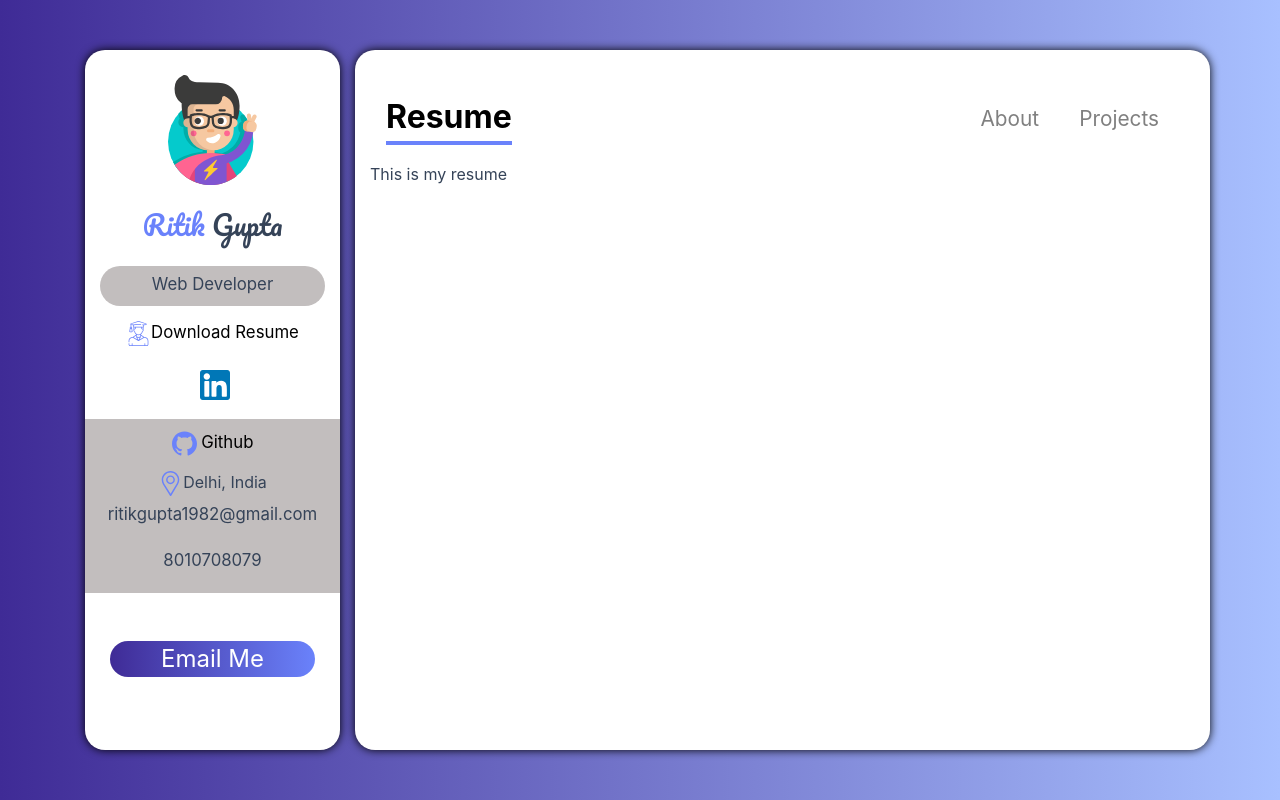
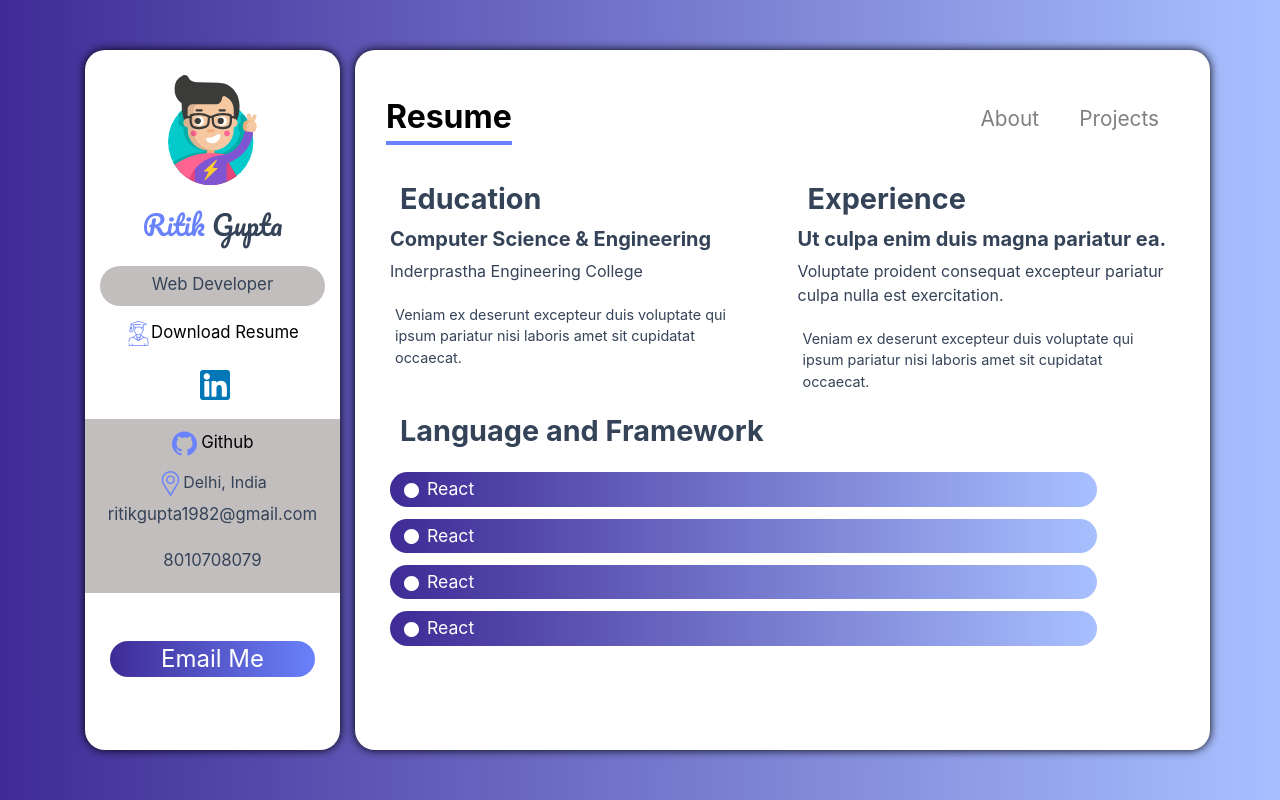
Before and after one commit to RitikGupta19/Portfolio, a React (Create React App) app: page /resume in a window 1280 px wide. Built offline with nearby package versions, Linux system fonts and the light colour scheme.

Commit message:
updated resume component

```diff
--- a/src/Components/Resume.js
+++ b/src/Components/Resume.js
@@ -1,7 +1,72 @@
 import React from "react";
+import react from "../assets/icons/react.svg";
+import SkillBar from "./SkillBar";
 
 const Resume = () => {
-  return <div>This is my resume</div>;
+  const skills = [
+    {
+      icon: react,
+      name: "React",
+    },
+    {
+      icon: react,
+      name: "React",
+    },
+    {
+      icon: react,
+      name: "React",
+    },
+    {
+      icon: react,
+      name: "React",
+    },
+  ];
+
+  return (
+    <div className='container resume'>
+      <div className='row'>
+        <div className='col-lg-6 resume_card'>
+          <h4 className='resume_card_heading'>Education</h4>
+          <div className='resume_card_body'>
+            <h5 className='resume_card_title'>
+              Computer Science & Engineering
+            </h5>
+            <p className='resume_card_name'>Inderprastha Engineering College</p>
+            <p className='resume_card_details'>
+              Veniam ex deserunt excepteur duis voluptate qui ipsum pariatur
+              nisi laboris amet sit cupidatat occaecat.
+            </p>
+          </div>
+        </div>
+        <div className='col-lg-6 resume_card'>
+          <h4 className='resume_card_heading'>Experience</h4>
+          <div className='resume_card_body'>
+            <h5 className='resume_card_title'>
+              Ut culpa enim duis magna pariatur ea.
+            </h5>
+            <p className='resume_card_name'>
+              Voluptate proident consequat excepteur pariatur culpa nulla est
+              exercitation.
+            </p>
+            <p className='resume_card_details'>
+              Veniam ex deserunt excepteur duis voluptate qui ipsum pariatur
+              nisi laboris amet sit cupidatat occaecat.
+            </p>
+          </div>
+        </div>
+      </div>
+      <h5 className='resume_skills_heading'>Language and Framework</h5>
+      <div className='row'>
+        <div className='col resume_skills'>
+          <div className='resume_skills_body mt-3'>
+            {skills.map((skill, index) => (
+              <SkillBar skill={skill} />
+            ))}
+          </div>
+        </div>
+      </div>
+    </div>
+  );
 };
 
 export default Resume;
--- /dev/null
+++ b/src/Components/SkillBar.js
@@ -0,0 +1,16 @@
+import React from "react";
+
+const SkillBar = ({ skill: { icon, name } }) => {
+  return (
+    <div className='bar'>
+      <div className='bar_wrapper'>
+        <span className='bar_name '>
+          <img src={icon} alt='icon' className='bar_icon mr-2' />
+          {name}
+        </span>
+      </div>
+    </div>
+  );
+};
+
+export default SkillBar;
--- a/src/index.css
+++ b/src/index.css
@@ -222,3 +222,59 @@
 .skill_card_title {
   font-weight: 600;
 }
+
+/* Resume component */
+
+.resume {
+  padding: 20px;
+}
+
+.resume_card_heading,
+.resume_skills_heading {
+  margin-left: 10px;
+  font-size: 1.8rem;
+  font-weight: 700;
+  color: #354358;
+}
+
+.resume_card_body {
+  margin-top: 10px;
+}
+
+.resume_card_title {
+  font-weight: 700;
+}
+
+.resume_card_details {
+  font-size: 0.9rem;
+  padding: 5px;
+}
+
+.resume_card_name {
+  font-size: 16px;
+}
+
+/* Bar component */
+.bar {
+  width: 90%;
+  background-color: #f1f2f3;
+  border-radius: 20px;
+  margin-bottom: 12px;
+}
+
+.bar_icon {
+  width: 15px;
+  height: 15px;
+}
+
+.bar_wrapper {
+  background-image: linear-gradient(90deg, #3f2b96, #a8c0ff);
+  border-radius: 20px;
+  padding: 4px 14px;
+  color: #fff;
+  font-size: 0.9rem;
+}
+
+.bar_name {
+  font-size: 1.1rem;
+}
```
